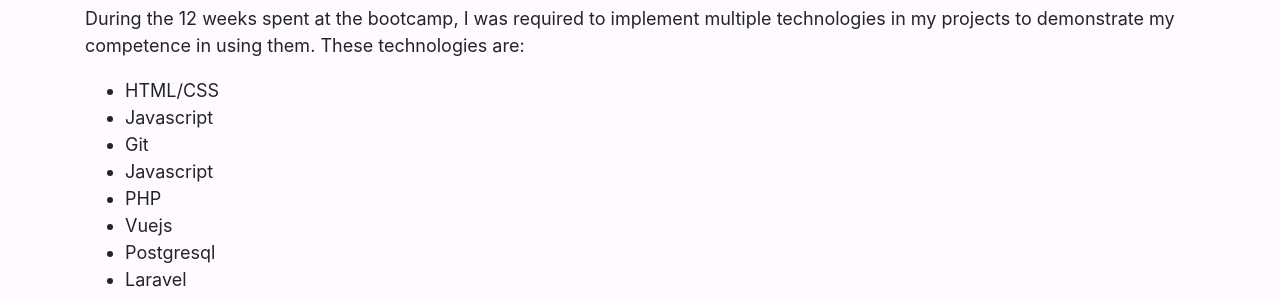
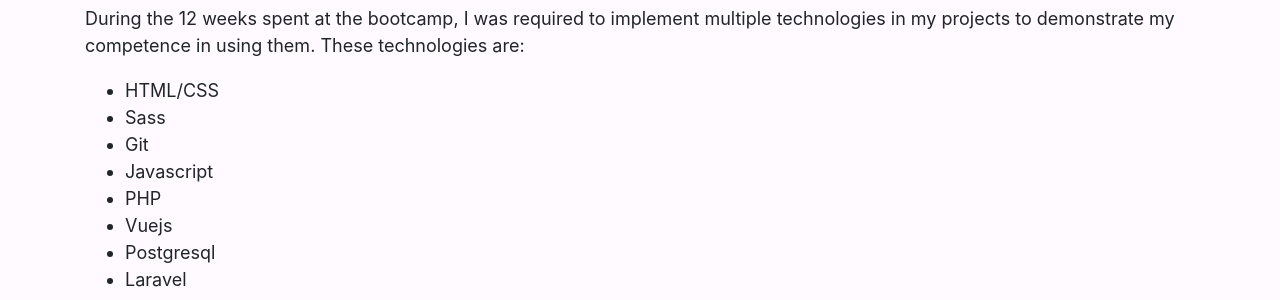
Before and after one commit to kendrajordan/kendrajordan.github.io, a Jekyll site: the page built from about.html, in a window 1280 px wide. Shown: the part 585-885 px from the top of the page. Built offline with Jekyll 4.4.1, drawn with Linux system fonts in a browser that asks for light colours; nearby versions of some CDN libraries.

Commit message:
corrected the about page

```diff
--- a/about.html
+++ b/about.html
@@ -29,7 +29,7 @@
    <p>During the 12 weeks spent at the bootcamp, I was required to implement multiple technologies in my projects to demonstrate my competence in using them. These technologies are: </p>
    <ul>
      <li>HTML/CSS</li>
-     <li>Javascript</li>
+     <li>Sass</li>
      <li>Git</li>
      <li>Javascript</li>
      <li>PHP</li>
```
